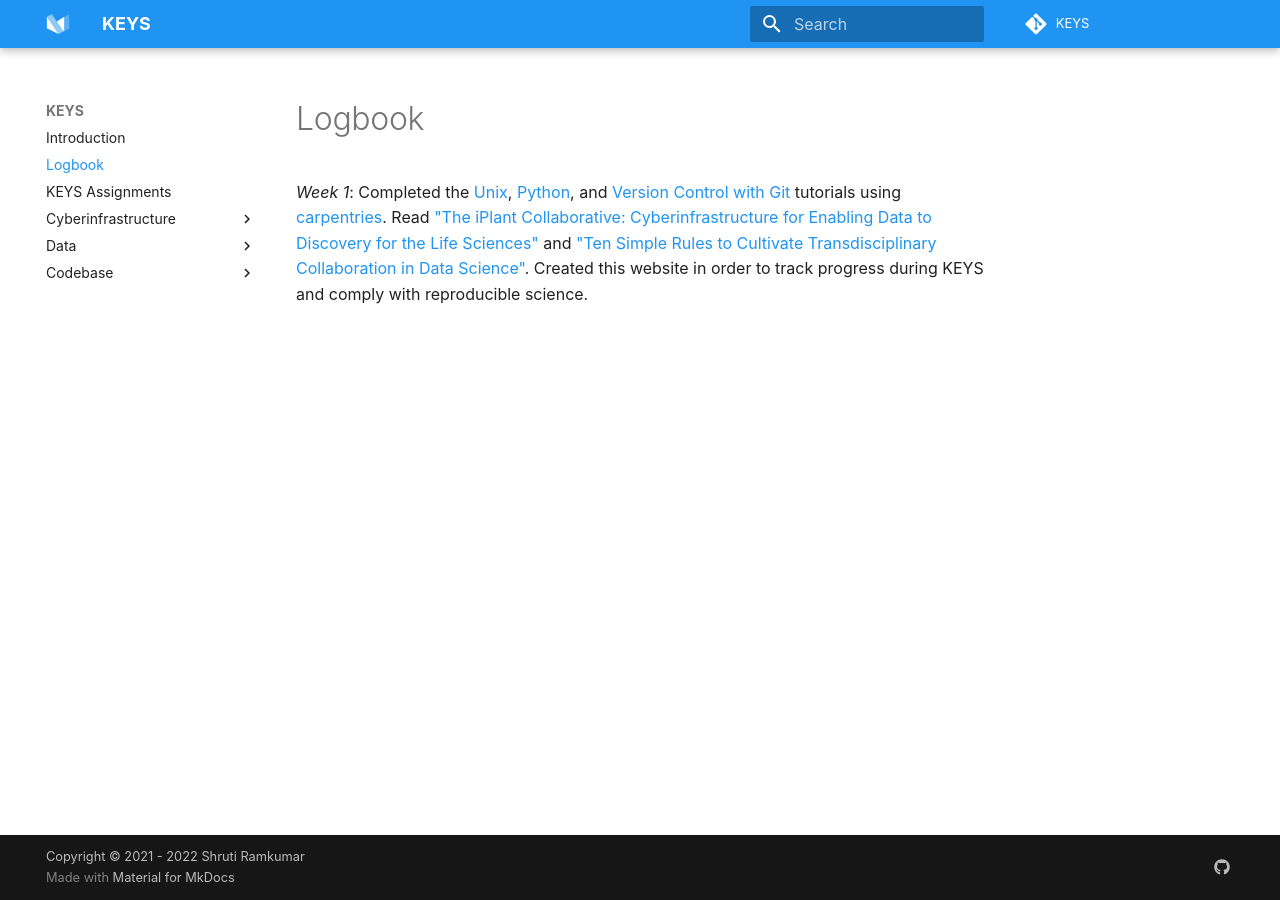
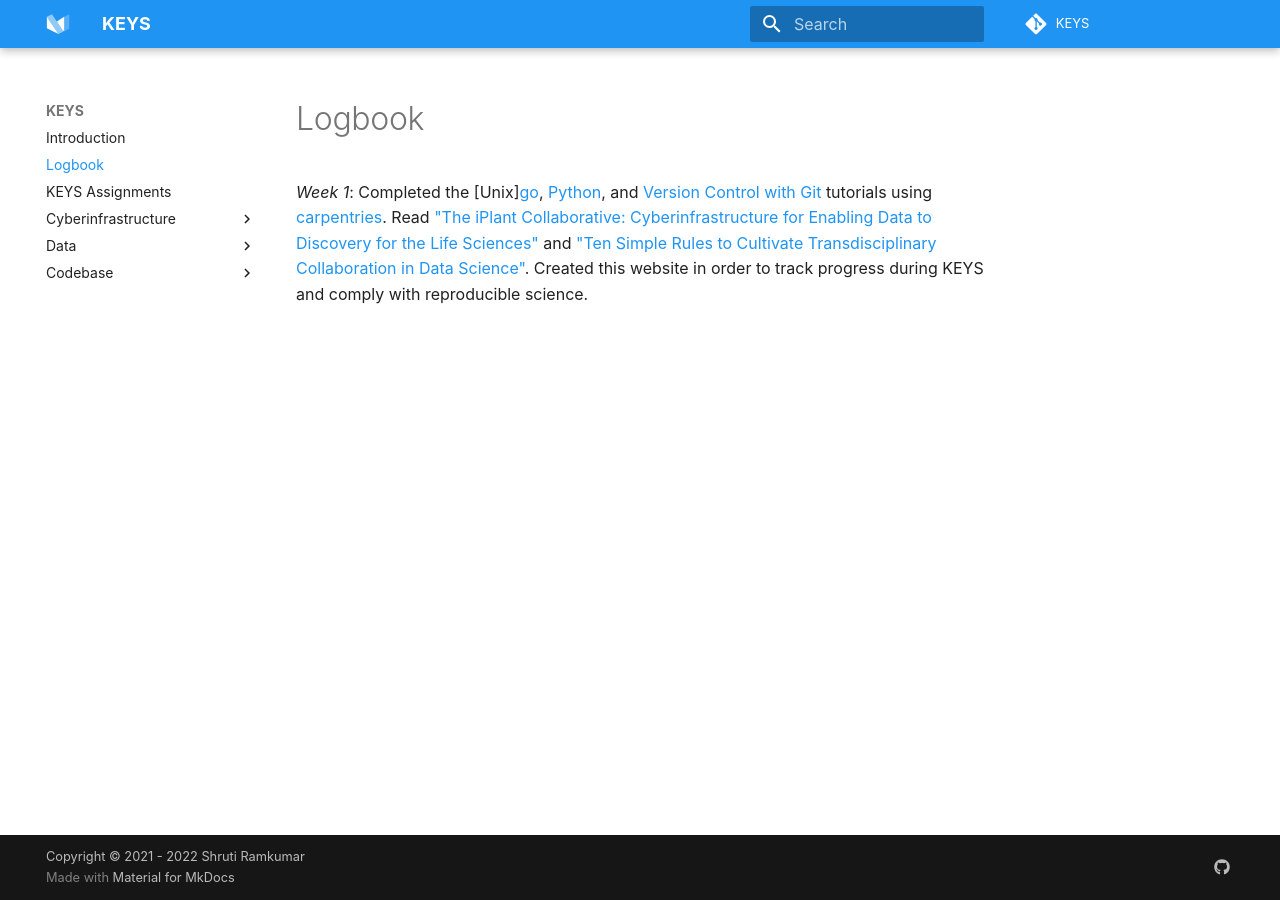
Before and after one commit to tyson-swetnam/mkdocs-material-template, an MkDocs documentation site: the page built from docs/logbook.md, in a window 1280 px wide. Built offline with MkDocs 1.6.1 and Material for MkDocs 9.7.7, drawn with Linux system fonts in a browser that asks for light colours; some web fonts are replaced; comment, search, counter and statistics services are not loaded; part of the change alters nothing that is shown.

```diff
--- a/docs/logbook.md
+++ b/docs/logbook.md
@@ -1,3 +1,3 @@
 # Logbook
 
-*Week 1*: Completed the [Unix](http://swcarpentry.github.io/shell-novice/), [Python](https://swcarpentry.github.io/python-novice-inflammation/), and [Version Control with Git](http://swcarpentry.github.io/git-novice/) tutorials using [carpentries](https://carpentries.org/). Read ["The iPlant Collaborative: Cyberinfrastructure for Enabling Data to Discovery for the Life Sciences"](https://journals.plos.org/plosbiology/article?id=10.1371/journal.pbio.1002342) and ["Ten Simple Rules to Cultivate Transdisciplinary Collaboration in Data Science"](https://journals.plos.org/ploscompbiol/article?id=10.1371/journal.pcbi.1008879). Created this website in order to track progress during KEYS and comply with reproducible science.
+*Week 1*: Completed the [Unix][go](http://swcarpentry.github.io/shell-novice/){:target="_blank" rel="noopener"}, [Python](https://swcarpentry.github.io/python-novice-inflammation/), and [Version Control with Git](http://swcarpentry.github.io/git-novice/) tutorials using [carpentries](https://carpentries.org/). Read ["The iPlant Collaborative: Cyberinfrastructure for Enabling Data to Discovery for the Life Sciences"](https://journals.plos.org/plosbiology/article?id=10.1371/journal.pbio.1002342) and ["Ten Simple Rules to Cultivate Transdisciplinary Collaboration in Data Science"](https://journals.plos.org/ploscompbiol/article?id=10.1371/journal.pcbi.1008879). Created this website in order to track progress during KEYS and comply with reproducible science.
```
